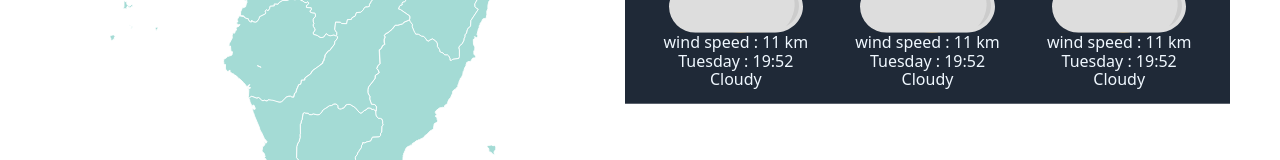
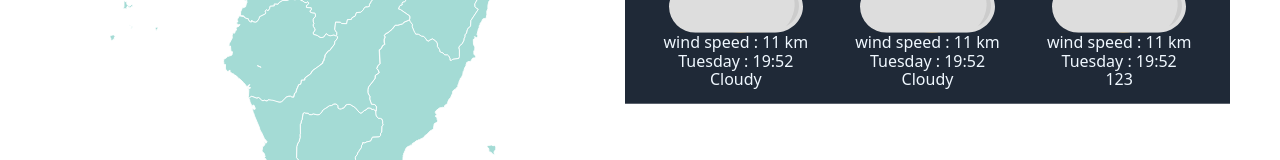
Before and after one commit to linjerry777/weather_gov, a Vue app: page /dashboard in a window 1280 px wide. Shown: the part 464-624 px from the top of the page. Built offline with nearby package versions, Linux system fonts and the light colour scheme; no server answers.

Commit message:
feat:打包

```diff
--- a/src/views/dashboard.vue
+++ b/src/views/dashboard.vue
@@ -36,7 +36,7 @@
                 <img src="/src/dist/04.svg" alt="">
                 <div><span class="">wind speed : </span>11 km</div>
                 <div><span class="">Tuesday : </span>19:52</div>
-                <div>Cloudy</div>
+                <div>123{{ weatherInfo.weather }}</div>
 
             </div>
 
@@ -51,7 +51,7 @@
 import { onMounted } from 'vue';
 import { useWeatherStore } from '@/stores/weather';
 const { weatherData, weatherInfo } = useWeatherStore();
-
+console.log(weatherData);
 </script>
 
 <style lang="scss" scoped></style>
```
Also changed, not shown: 4 other files (tests, documents, lock files or other folders).
